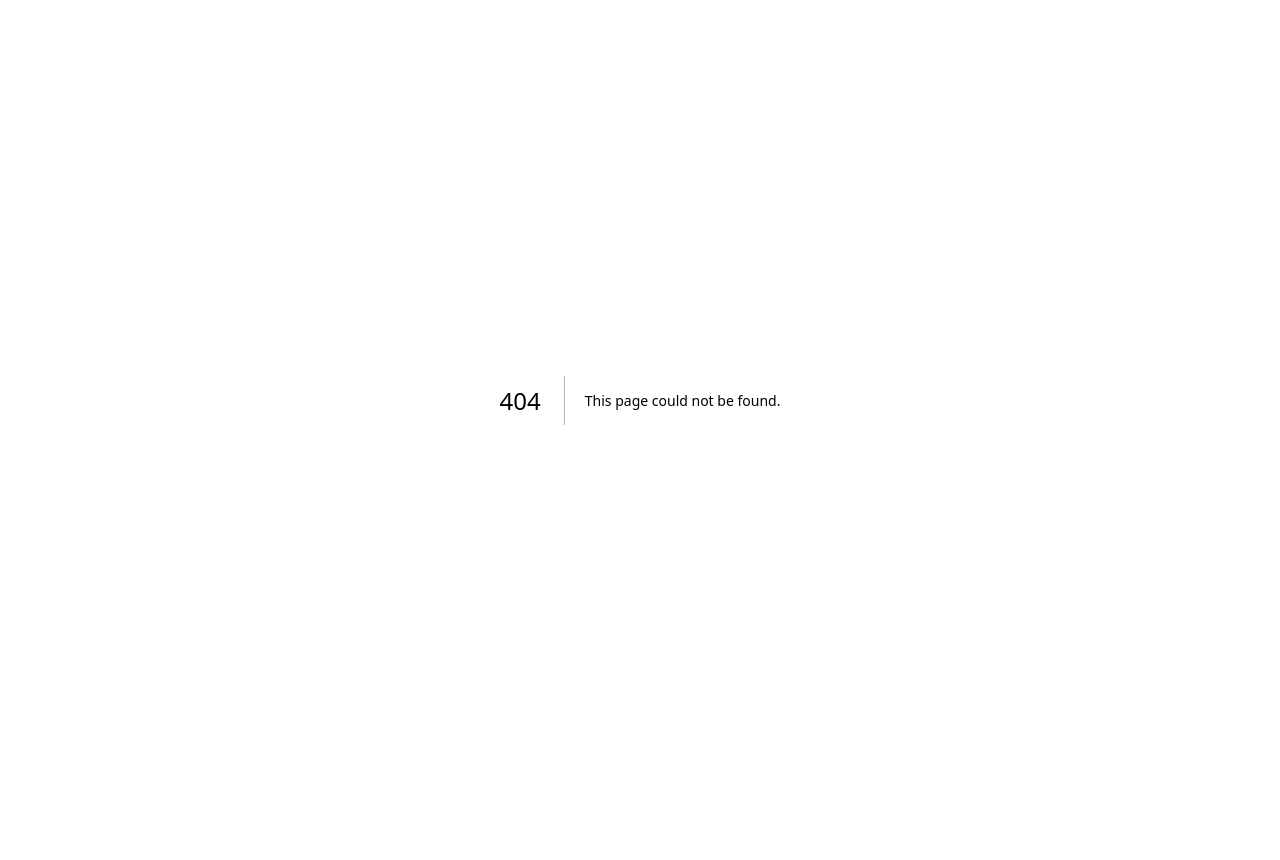
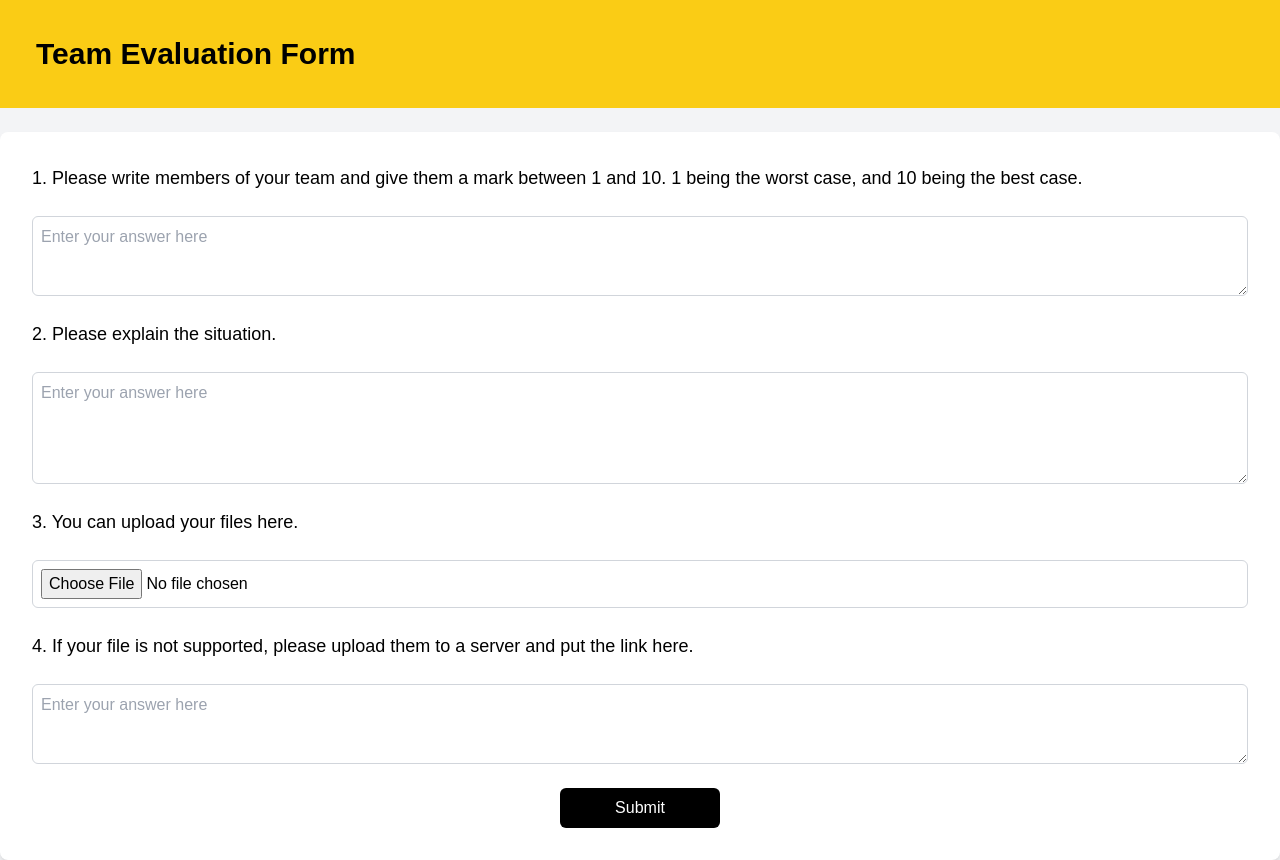
Before and after one commit to Lilpiggie0522/regler, a Next.js app: page /teamEvaluationForm in a window 1280 px wide. Before the commit this address had no page. Before the commit the page ends 800 px from the top, so only its background shows below. Built offline with nearby package versions, Linux system fonts and the light colour scheme.

Commit message:
added sub directory and component folder, need fix function later

```diff
--- a/app/page.tsx
+++ b/app/page.tsx
@@ -1,55 +1,7 @@
-export default function TeamEvaluationForm() {
+import TeamEvaluationForm from "@/components/teamEvaluationForm";
+
+export default function homePage() {
   return (
-    <div className="min-h-screen bg-gray-100">
-    {/* Title */}
-      <div className="bg-yellow-400 p-9">
-        <h1 className="text-black text-3xl font-bold">
-          Team Evaluation Form
-        </h1>
-      </div>
-
-      {/* Questions */}
-      <div className="flex flex-col gap-6 p-8 mt-6 bg-white max-w-7xl mx-auto rounded-lg shadow-md">
-
-        <label className="text-lg text-black">
-          1. Please write members of your team and give them a mark between 1 and 10. 1 being the worst case, and 10 being the best case.
-        </label>
-        <textarea
-          placeholder="Enter your answer here"
-          className="border border-gray-300 text-black p-2 rounded-md h-20"
-        />
-
-        <label className="text-lg text-black">
-            2. Please explain the situation.
-        </label>
-        <textarea
-          placeholder="Enter your answer here"
-          className="border border-gray-300 text-black p-2 rounded-md h-28"
-        />
-
-        <label className="text-lg text-black">
-            3. You can upload your files here.
-        </label>
-        <input
-          type="file"
-          className="border border-gray-300 text-black p-2 rounded-md"
-        />
-
-        <label className="text-lg text-black">
-          4. If your file is not supported, please upload them to a server and put the link here.
-        </label>
-        <textarea
-          placeholder="Enter your answer here"
-          className="border border-gray-300 text-black p-2 rounded-md h-20"
-        />
-
-        <button className="bg-black text-white py-2 w-40 rounded-md mx-auto" onSubmit={()=>{
-
-        }}>
-          Submit
-        </button>
-
-      </div>
-    </div>
+    <TeamEvaluationForm/>
   );
 }
--- /dev/null
+++ b/app/teamEvaluationForm/page.tsx
@@ -0,0 +1,55 @@
+export default function TeamEvaluationPage() {
+  return (
+    <div className="min-h-screen bg-gray-100">
+    {/* Title */}
+      <div className="bg-yellow-400 p-9">
+        <h1 className="text-black text-3xl font-bold">
+          Team Evaluation Form
+        </h1>
+      </div>
+
+      {/* Questions */}
+      <div className="flex flex-col gap-6 p-8 mt-6 bg-white max-w-7xl mx-auto rounded-lg shadow-md">
+
+        <label className="text-lg text-black">
+          1. Please write members of your team and give them a mark between 1 and 10. 1 being the worst case, and 10 being the best case.
+        </label>
+        <textarea
+          placeholder="Enter your answer here"
+          className="border border-gray-300 text-black p-2 rounded-md h-20"
+        />
+
+        <label className="text-lg text-black">
+            2. Please explain the situation.
+        </label>
+        <textarea
+          placeholder="Enter your answer here"
+          className="border border-gray-300 text-black p-2 rounded-md h-28"
+        />
+
+        <label className="text-lg text-black">
+            3. You can upload your files here.
+        </label>
+        <input
+          type="file"
+          className="border border-gray-300 text-black p-2 rounded-md"
+        />
+
+        <label className="text-lg text-black">
+          4. If your file is not supported, please upload them to a server and put the link here.
+        </label>
+        <textarea
+          placeholder="Enter your answer here"
+          className="border border-gray-300 text-black p-2 rounded-md h-20"
+        />
+
+        <button className="bg-black text-white py-2 w-40 rounded-md mx-auto" onSubmit={()=>{
+
+        }}>
+          Submit
+        </button>
+
+      </div>
+    </div>
+  );
+}
--- /dev/null
+++ b/components/teamEvaluationForm.tsx
@@ -0,0 +1,55 @@
+export default function TeamEvaluationForm() {
+  return (
+    <div className="min-h-screen bg-gray-100">
+    {/* Title */}
+      <div className="bg-yellow-400 p-9">
+        <h1 className="text-black text-3xl font-bold">
+          Team Evaluation Form
+        </h1>
+      </div>
+
+      {/* Questions */}
+      <div className="flex flex-col gap-6 p-8 mt-6 bg-white max-w-7xl mx-auto rounded-lg shadow-md">
+
+        <label className="text-lg text-black">
+          1. Please write members of your team and give them a mark between 1 and 10. 1 being the worst case, and 10 being the best case.
+        </label>
+        <textarea
+          placeholder="Enter your answer here"
+          className="border border-gray-300 text-black p-2 rounded-md h-20"
+        />
+
+        <label className="text-lg text-black">
+            2. Please explain the situation.
+        </label>
+        <textarea
+          placeholder="Enter your answer here"
+          className="border border-gray-300 text-black p-2 rounded-md h-28"
+        />
+
+        <label className="text-lg text-black">
+            3. You can upload your files here.
+        </label>
+        <input
+          type="file"
+          className="border border-gray-300 text-black p-2 rounded-md"
+        />
+
+        <label className="text-lg text-black">
+          4. If your file is not supported, please upload them to a server and put the link here.
+        </label>
+        <textarea
+          placeholder="Enter your answer here"
+          className="border border-gray-300 text-black p-2 rounded-md h-20"
+        />
+
+        <button className="bg-black text-white py-2 w-40 rounded-md mx-auto" onSubmit={()=>{
+
+        }}>
+          Submit
+        </button>
+
+      </div>
+    </div>
+  )
+}
```
